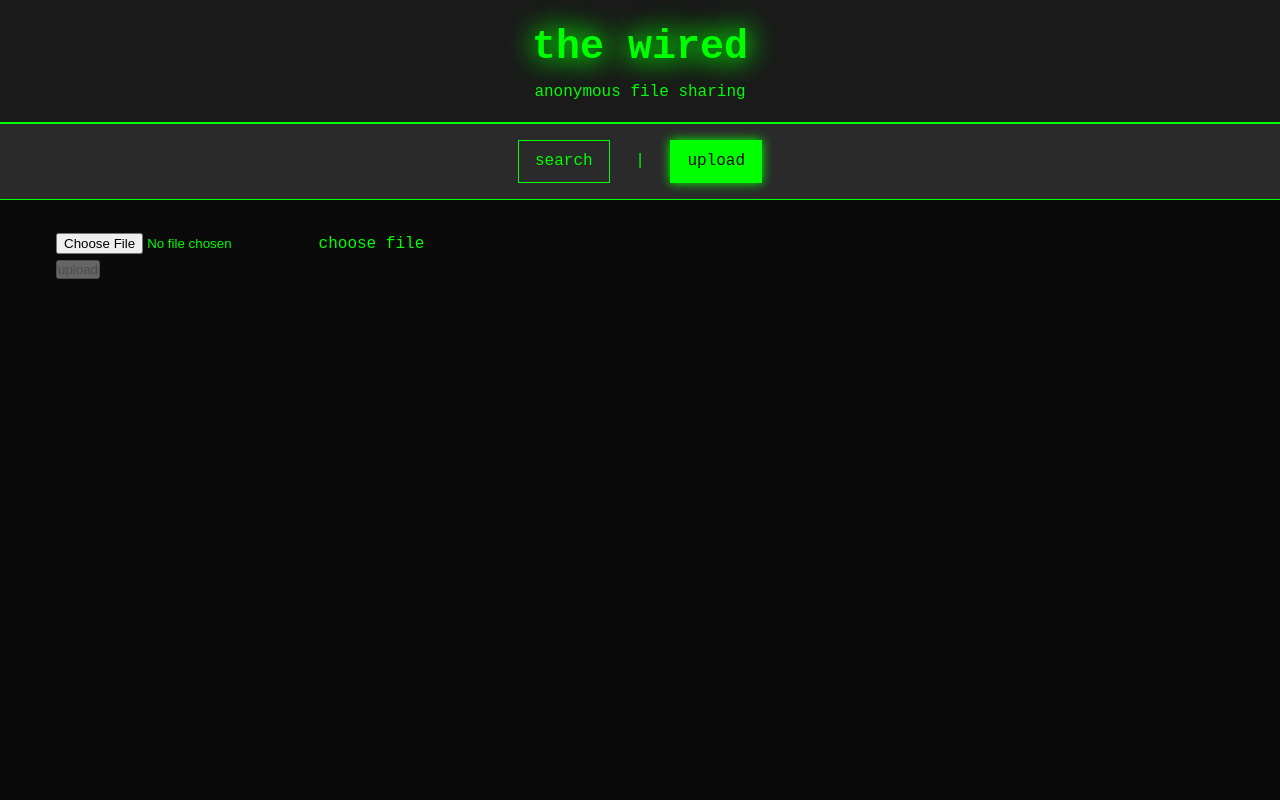
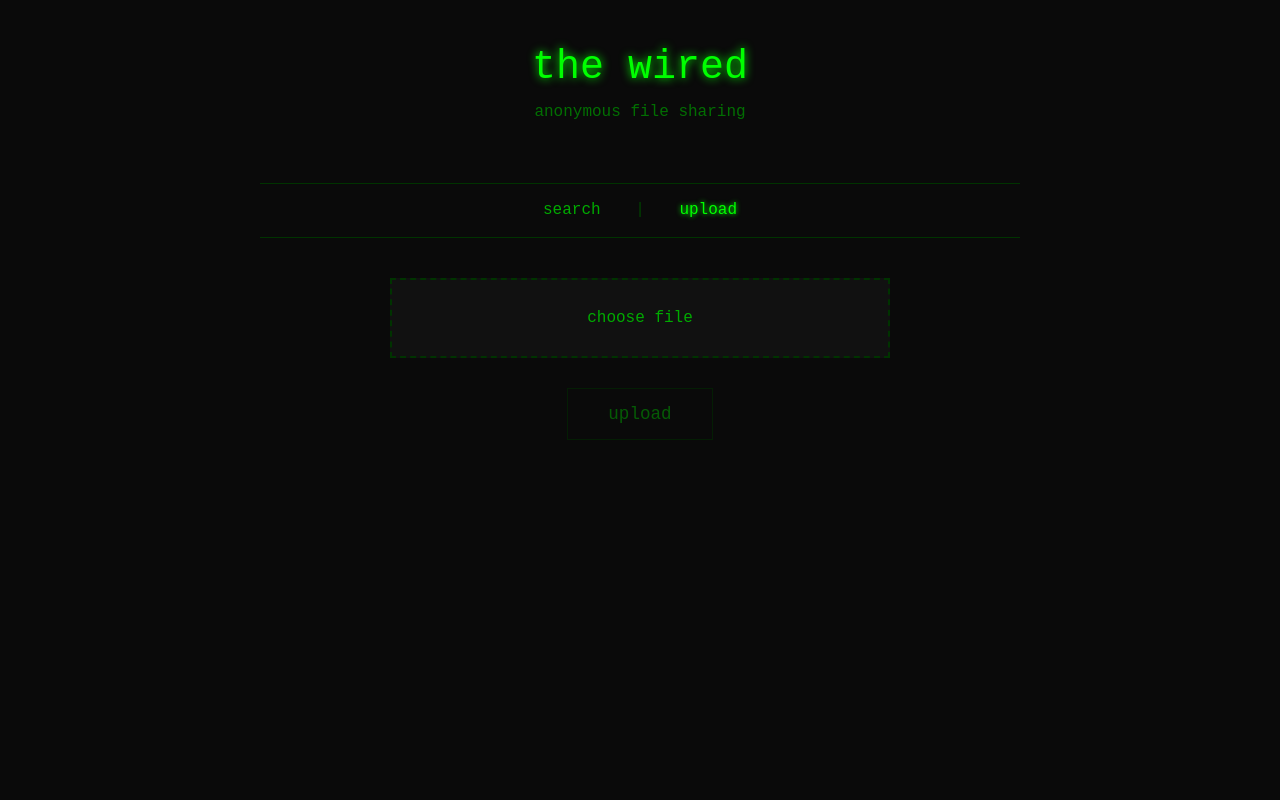
Before and after one commit to Mandrew0822/the_wired, a Flask app: page /upload in a window 1280 px wide. Run offline with Flask 3, Linux system fonts and the light colour scheme.

Commit message:
Update styles.css

```diff
--- a/static/styles.css
+++ b/static/styles.css
@@ -1,398 +1,313 @@
+/* Reset and base styles */
 * {
     margin: 0;
     padding: 0;
     box-sizing: border-box;
 }
 
-:root {
-    --bg-primary: #0a0a0a;
-    --bg-secondary: #1a1a1a;
-    --bg-tertiary: #2a2a2a;
-    --text-primary: #00ff00;
-    --text-secondary: #66ff66;
-    --text-muted: #888888;
-    --border-color: #00ff00;
-    --hover-bg: #333333;
-    --success: #00ff00;
-    --error: #ff0066;
-    --warning: #ffaa00;
+body {
+    font-family: 'Courier New', monospace;
+    background: #0a0a0a;
+    color: #00ff00;
+    line-height: 1.4;
+    min-height: 100vh;
 }
 
-body {
-    font-family: 'Courier New', 'Monaco', monospace;
-    background-color: var(--bg-primary);
-    color: var(--text-primary);
-    line-height: 1.6;
+.container {
+    max-width: 800px;
+    margin: 0 auto;
+    padding: 20px;
     min-height: 100vh;
 }
 
 /* Header */
 header {
-    background-color: var(--bg-secondary);
-    border-bottom: 2px solid var(--border-color);
-    padding: 1rem 0;
     text-align: center;
-    box-shadow: 0 0 20px var(--border-color);
+    margin-bottom: 40px;
+    padding: 20px 0;
 }
 
 header h1 {
-    font-size: 2.5rem;
-    color: var(--text-primary);
-    text-shadow: 0 0 15px var(--text-primary);
-    animation: glow 2s infinite alternate;
+    font-size: 2.5em;
+    font-weight: normal;
+    margin-bottom: 5px;
+    color: #00ff00;
+    text-shadow: 0 0 10px #00ff00;
 }
 
-@keyframes glow {
-    from { text-shadow: 0 0 15px var(--text-primary); }
-    to { text-shadow: 0 0 25px var(--text-primary), 0 0 35px var(--text-primary); }
+header p {
+    font-size: 1em;
+    color: #008800;
+    opacity: 0.8;
 }
 
 /* Navigation */
 nav {
-    background-color: var(--bg-tertiary);
-    padding: 1rem 0;
     text-align: center;
-    border-bottom: 1px solid var(--border-color);
+    margin-bottom: 40px;
+    padding: 15px 0;
+    border-top: 1px solid #003300;
+    border-bottom: 1px solid #003300;
 }
 
 nav a {
-    color: var(--text-primary);
+    color: #00aa00;
     text-decoration: none;
-    margin: 0 1rem;
-    padding: 0.5rem 1rem;
-    border: 1px solid var(--border-color);
-    background-color: transparent;
+    padding: 10px 15px;
     transition: all 0.3s ease;
-    display: inline-block;
 }
 
-nav a:hover,
-nav a.active {
-    background-color: var(--border-color);
-    color: var(--bg-primary);
-    box-shadow: 0 0 10px var(--border-color);
-    text-shadow: none;
+nav a:hover {
+    color: #00ff00;
+    text-shadow: 0 0 5px #00ff00;
 }
 
-/* Main Content */
-main {
-    max-width: 1200px;
-    margin: 2rem auto;
-    padding: 0 1rem;
+nav a.active {
+    color: #00ff00;
+    text-shadow: 0 0 5px #00ff00;
 }
 
-/* Search Section */
+nav span {
+    color: #004400;
+    margin: 0 10px;
+}
+
+/* Search section */
 .search-section {
-    background-color: var(--bg-secondary);
-    border: 2px solid var(--border-color);
-    border-radius: 8px;
-    padding: 2rem;
-    margin-bottom: 2rem;
+    margin-bottom: 30px;
+}
+
+#searchInput {
+    width: 100%;
+    padding: 15px 20px;
+    background: #111111;
+    border: 1px solid #003300;
+    color: #00ff00;
+    font-family: 'Courier New', monospace;
+    font-size: 1.1em;
+    outline: none;
+    transition: all 0.3s ease;
+}
+
+#searchInput:focus {
+    border-color: #00aa00;
+    box-shadow: 0 0 10px rgba(0, 255, 0, 0.2);
+}
+
+#searchInput::placeholder {
+    color: #004400;
+}
+
+/* Results */
+.results {
+    margin-top: 20px;
+}
+
+.file-item {
+    display: flex;
+    justify-content: space-between;
+    align-items: center;
+    padding: 15px 20px;
+    background: #111111;
+    border: 1px solid #002200;
+    margin-bottom: 5px;
+    transition: all 0.3s ease;
+}
+
+.file-item:hover {
+    background: #1a1a1a;
+    border-color: #003300;
+}
+
+.file-info {
+    flex-grow: 1;
+    min-width: 0;
+}
+
+.filename {
+    display: block;
+    color: #00dd00;
+    font-weight: bold;
+    word-break: break-all;
+    margin-bottom: 3px;
+}
+
+.file-meta {
+    font-size: 0.85em;
+    color: #008800;
+    opacity: 0.8;
+}
+
+.download-btn {
+    color: #00aa00;
+    text-decoration: none;
+    padding: 8px 16px;
+    border: 1px solid #003300;
+    background: transparent;
+    transition: all 0.3s ease;
+    white-space: nowrap;
+    margin-left: 15px;
+}
+
+.download-btn:hover {
+    color: #00ff00;
+    border-color: #00aa00;
+    box-shadow: 0 0 5px rgba(0, 255, 0, 0.3);
+}
+
+/* Upload section */
+.upload-section {
+    text-align: center;
+    max-width: 500px;
+    margin: 0 auto;
+}
+
+.file-input-container {
+    margin-bottom: 30px;
+}
+
+#fileInput {
+    display: none;
+}
+
+.file-input-label {
+    display: block;
+    padding: 20px 30px;
+    background: #111111;
+    border: 2px dashed #003300;
+    color: #00aa00;
+    cursor: pointer;
+    transition: all 0.3s ease;
+    min-height: 80px;
+    display: flex;
+    align-items: center;
+    justify-content: center;
+}
+
+.file-input-label:hover {
+    border-color: #00aa00;
+    background: #1a1a1a;
+}
+
+#uploadBtn {
+    padding: 15px 40px;
+    background: transparent;
+    border: 1px solid #003300;
+    color: #00aa00;
+    font-family: 'Courier New', monospace;
+    font-size: 1.1em;
+    cursor: pointer;
+    transition: all 0.3s ease;
+    min-width: 120px;
+}
+
+#uploadBtn:hover:not(:disabled) {
+    color: #00ff00;
+    border-color: #00aa00;
+    box-shadow: 0 0 10px rgba(0, 255, 0, 0.3);
+}
+
+#uploadBtn:disabled {
+    opacity: 0.5;
+    cursor: not-allowed;
+}
+
+/* Upload status */
+.upload-status {
+    margin-top: 20px;
+    padding: 15px;
+    display: none;
     text-align: center;
 }
 
-.search-form {
-    display: flex;
-    justify-content: center;
-    gap: 1rem;
-    margin-top: 1rem;
-    flex-wrap: wrap;
+.upload-status.success {
+    background: rgba(0, 255, 0, 0.1);
+    border: 1px solid #003300;
+    color: #00ff00;
 }
 
-.search-input {
-    background-color: var(--bg-primary);
-    border: 2px solid var(--border-color);
-    color: var(--text-primary);
-    padding: 0.75rem;
-    font-size: 1rem;
-    font-family: inherit;
-    min-width: 300px;
+.upload-status.error {
+    background: rgba(255, 0, 0, 0.1);
+    border: 1px solid #330000;
+    color: #ff0000;
+}
+
+/* Progress bar */
+.progress-container {
+    width: 100%;
+    height: 4px;
+    background: #111111;
+    margin-top: 20px;
+    border-radius: 2px;
+    overflow: hidden;
+}
+
+.progress-bar {
+    height: 100%;
+    background: #00ff00;
+    width: 0%;
+    transition: width 0.3s ease;
+    box-shadow: 0 0 10px rgba(0, 255, 0, 0.5);
+}
+
+/* Error and no results */
+.error, .no-results {
+    text-align: center;
+    color: #666666;
+    padding: 30px;
+    font-style: italic;
+}
+
+.error {
+    color: #ff0000;
+}
+
+/* Responsive design */
+@media (max-width: 768px) {
+    .container {
+        padding: 15px;
+    }
+
+    header h1 {
+        font-size: 2em;
+    }
+
+    .file-item {
+        flex-direction: column;
+        align-items: stretch;
+        text-align: left;
+    }
+
+    .download-btn {
+        margin-left: 0;
+        margin-top: 10px;
+        text-align: center;
+    }
+
+    #searchInput {
+        font-size: 16px; /* Prevents zoom on iOS */
+    }
+}
+
+/* Browse section */
+.browse-section {
+    margin-top: 30px;
+}
+
+/* Scrollbar styling for webkit browsers */
+::-webkit-scrollbar {
+    width: 8px;
+}
+
+::-webkit-scrollbar-track {
+    background: #111111;
+}
+
+::-webkit-scrollbar-thumb {
+    background: #003300;
     border-radius: 4px;
 }
 
-.search-input:focus {
-    outline: none;
-    box-shadow: 0 0 10px var(--border-color);
+::-webkit-scrollbar-thumb:hover {
+    background: #00aa00;
 }
-
-/* Buttons */
-.btn {
-    background-color: transparent;
-    border: 2px solid var(--border-color);
-    color: var(--text-primary);
-    padding: 0.75rem 1.5rem;
-    font-size: 1rem;
-    font-family: inherit;
-    cursor: pointer;
-    transition: all 0.3s ease;
-    text-decoration: none;
-    display: inline-block;
-    border-radius: 4px;
-}
-
-.btn:hover {
-    background-color: var(--border-color);
-    color: var(--bg-primary);
-    box-shadow: 0 0 10px var(--border-color);
-}
-
-.btn-danger {
-    border-color: var(--error);
-    color: var(--error);
-}
-
-.btn-danger:hover {
-    background-color: var(--error);
-    color: var(--bg-primary);
-    box-shadow: 0 0 10px var(--error);
-}
-
-/* Upload Form */
-.upload-form {
-    background-color: var(--bg-secondary);
-    border: 2px solid var(--border-color);
-    border-radius: 8px;
-    padding: 2rem;
-    max-width: 600px;
-    margin: 0 auto;
-}
-
-.form-group {
-    margin-bottom: 1.5rem;
-}
-
-.form-group label {
-    display: block;
-    margin-bottom: 0.5rem;
-    color: var(--text-secondary);
-    font-weight: bold;
-}
-
-.form-control {
-    width: 100%;
-    background-color: var(--bg-primary);
-    border: 2px solid var(--border-color);
-    color: var(--text-primary);
-    padding: 0.75rem;
-    font-size: 1rem;
-    font-family: inherit;
-    border-radius: 4px;
-}
-
-.form-control:focus {
-    outline: none;
-    box-shadow: 0 0 10px var(--border-color);
-}
-
-textarea.form-control {
-    resize: vertical;
-    min-height: 100px;
-}
-
-/* File List */
-.file-grid {
-    display: grid;
-    grid-template-columns: repeat(auto-fill, minmax(350px, 1fr));
-    gap: 1.5rem;
-    margin-top: 2rem;
-}
-
-.file-card {
-    background-color: var(--bg-secondary);
-    border: 2px solid var(--border-color);
-    border-radius: 8px;
-    padding: 1.5rem;
-    transition: all 0.3s ease;
-}
-
-.file-card:hover {
-    box-shadow: 0 0 15px var(--border-color);
-    transform: translateY(-2px);
-}
-
-.file-header {
-    display: flex;
-    justify-content: space-between;
-    align-items: flex-start;
-    margin-bottom: 1rem;
-}
-
-.file-name {
-    color: var(--text-primary);
-    font-size: 1.1rem;
-    font-weight: bold;
-    margin-bottom: 0.5rem;
-    word-break: break-word;
-}
-
-.file-meta {
-    color: var(--text-muted);
-    font-size: 0.9rem;
-    line-height: 1.4;
-}
-
-.file-description {
-    color: var(--text-secondary);
-    margin: 1rem 0;
-    font-style: italic;
-}
-
-.file-actions {
-    display: flex;
-    gap: 0.5rem;
-    flex-wrap: wrap;
-}
-
-.btn-sm {
-    padding: 0.5rem 1rem;
-    font-size: 0.9rem;
-}
-
-/* Flash Messages */
-.flash-messages {
-    max-width: 600px;
-    margin: 1rem auto;
-}
-
-.flash {
-    padding: 1rem;
-    margin-bottom: 1rem;
-    border-radius: 4px;
-    border: 2px solid;
-    text-align: center;
-}
-
-.flash.success {
-    border-color: var(--success);
-    background-color: rgba(0, 255, 0, 0.1);
-    color: var(--success);
-}
-
-.flash.error {
-    border-color: var(--error);
-    background-color: rgba(255, 0, 102, 0.1);
-    color: var(--error);
-}
-
-/* Stats */
-.stats-section {
-    background-color: var(--bg-secondary);
-    border: 2px solid var(--border-color);
-    border-radius: 8px;
-    padding: 1.5rem;
-    margin-bottom: 2rem;
-    text-align: center;
-}
-
-.stats-grid {
-    display: grid;
-    grid-template-columns: repeat(auto-fit, minmax(200px, 1fr));
-    gap: 1rem;
-    margin-top: 1rem;
-}
-
-.stat-item {
-    background-color: var(--bg-primary);
-    border: 1px solid var(--border-color);
-    border-radius: 4px;
-    padding: 1rem;
-}
-
-.stat-value {
-    font-size: 2rem;
-    color: var(--text-primary);
-    font-weight: bold;
-}
-
-.stat-label {
-    color: var(--text-muted);
-    margin-top: 0.5rem;
-}
-
-/* Empty State */
-.empty-state {
-    text-align: center;
-    padding: 3rem;
-    color: var(--text-muted);
-}
-
-.empty-state h3 {
-    color: var(--text-secondary);
-    margin-bottom: 1rem;
-}
-
-/* Responsive Design */
-@media (max-width: 768px) {
-    header h1 {
-        font-size: 2rem;
-    }
-
-    .search-form {
-        flex-direction: column;
-        align-items: center;
-    }
-
-    .search-input {
-        min-width: auto;
-        width: 100%;
-        max-width: 400px;
-    }
-
-    .file-grid {
-        grid-template-columns: 1fr;
-    }
-
-    .file-header {
-        flex-direction: column;
-        gap: 1rem;
-    }
-
-    .file-actions {
-        justify-content: center;
-    }
-}
-
-/* Loading Animation */
-.loading {
-    display: inline-block;
-    width: 20px;
-    height: 20px;
-    border: 3px solid var(--text-muted);
-    border-radius: 50%;
-    border-top-color: var(--text-primary);
-    animation: spin 1s ease-in-out infinite;
-}
-
-@keyframes spin {
-    to { transform: rotate(360deg); }
-}
-
-/* File Type Icons */
-.file-type {
-    display: inline-block;
-    padding: 0.25rem 0.5rem;
-    background-color: var(--bg-primary);
-    border: 1px solid var(--border-color);
-    border-radius: 4px;
-    font-size: 0.8rem;
-    color: var(--text-secondary);
-    margin-bottom: 0.5rem;
-}
-
-/* Scrollbar Styling */
-::-webkit-scrollbar {
-    width: 12px;
-}
-
-::-webkit-scrollbar-track {
-    background: var(--bg-primary);
-}
-
-::-webkit-scrollbar-thumb {
-    background: var(--border-color);
-    border-radius: 6px;
-}
-
-::-webkit-scrollbar-thumb:hover {
-    background: var(--text-secondary);
-}
```
